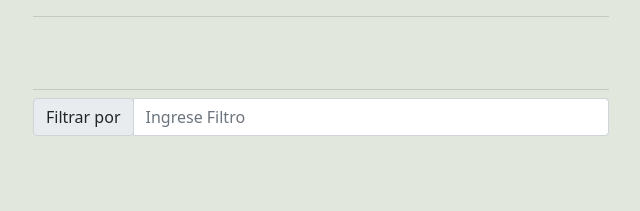
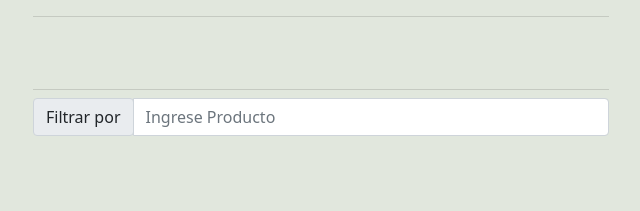
Before and after one commit to OlivaAlmacenNatural/OlivaAlmacenNatural.github.io, a plain HTML site: page index.html in a window 1280 px wide. Both pictures are taken after a click on the button 589 px from the left and 761 px from the top of the page. Shown: the top 211 px of the page, 319-959 px from the left. Drawn offline with nearby package versions, Linux system fonts and the light colour scheme; some packages are replaced by stand-ins of ours; no server answers; a script that the page names is missing.

Commit message:
Update index.html

```diff
--- a/index.html
+++ b/index.html
@@ -148,7 +148,7 @@
 				  <div class="input-group-prepend">
 				    <span class="input-group-text" id="basic-addon1">Filtrar por</span>
 				  </div>
-				  <input type="text" class="form-control" id="txt_search" placeholder="Ingrese Filtro"  onkeydown="cargar_productos('Nombre','')"  onchange="cargar_productos('Nombre','')" />
+				  <input type="text" class="form-control" id="txt_search" placeholder="Ingrese Producto"  onkeydown="cargar_productos('Nombre','')"  onchange="cargar_productos('Nombre','')" />
 				</div>
 
                 <div class="accordion accordion-flush" id="accordionFlushExample">
```
